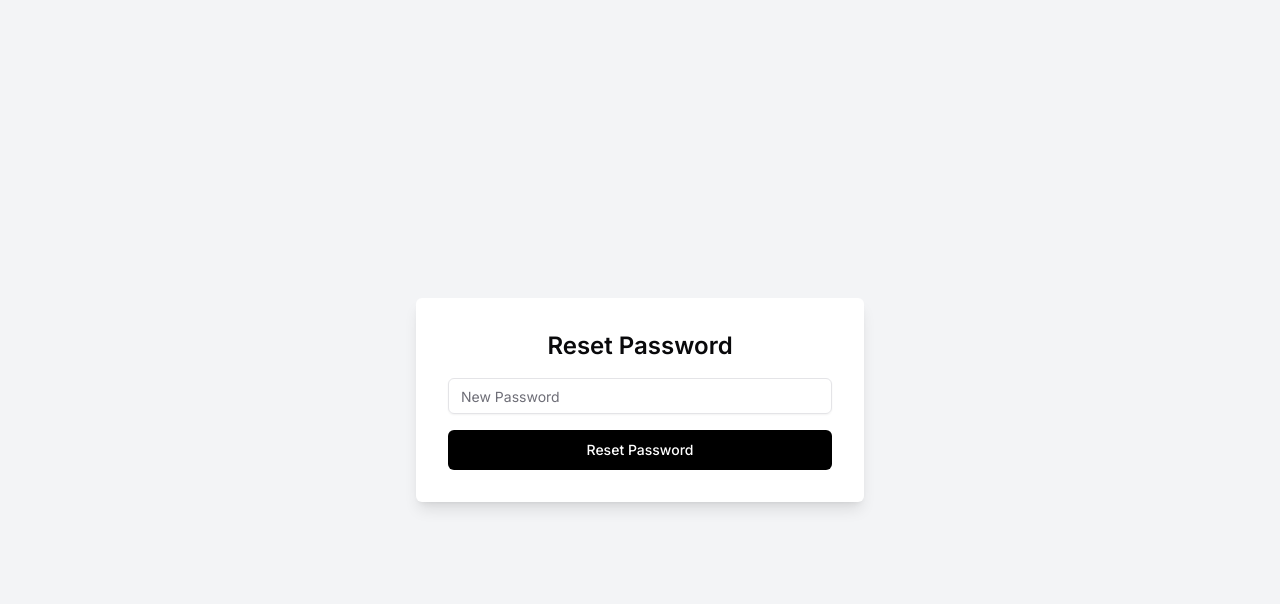
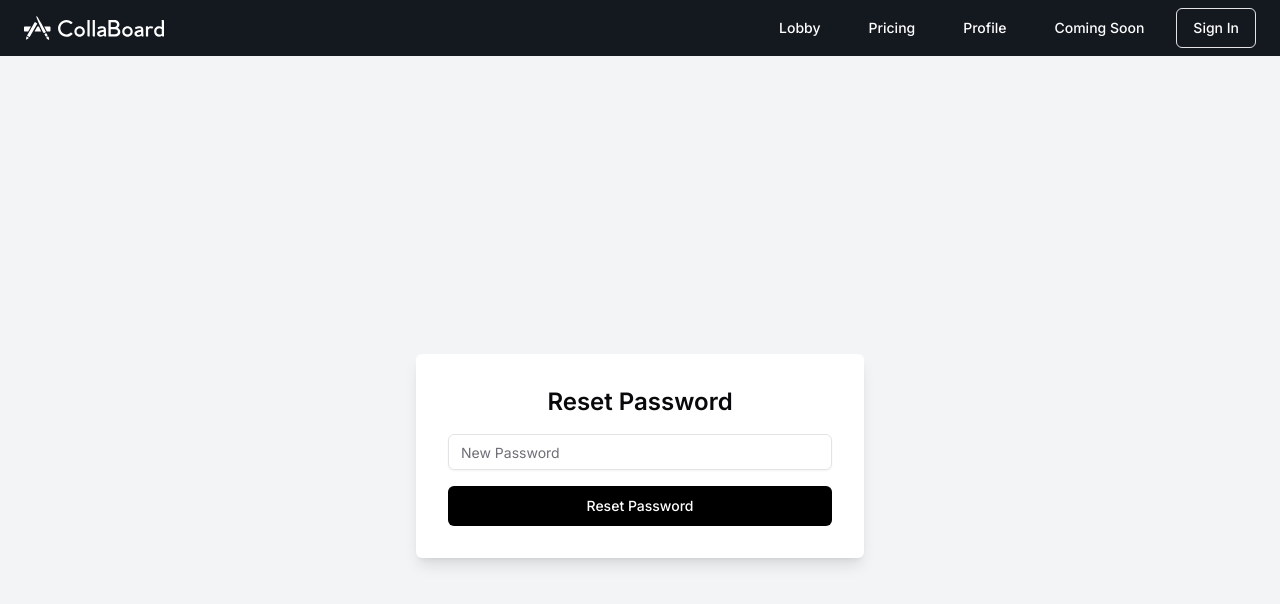
Before and after one commit to AssaadHalabi/Collaborative-Whiteboard, a Next.js app in the folder Frontend/: page /authentication/reset-password in a window 1280 px wide. Shown: the top 604 px of the page. Built offline with nearby package versions, Linux system fonts and the light colour scheme; no server answers.

Commit message:
feat: frontend add NavbarOuter to ResetPassword component

```diff
--- a/Frontend/app/authentication/reset-password/ResetPassword.tsx
+++ b/Frontend/app/authentication/reset-password/ResetPassword.tsx
@@ -7,6 +7,7 @@ import { Input } from '@/components/authentication/input';
 import { Button } from '@/components/ui/button';
 import api from '@/lib/axios';
 import { Icons } from '@/components/ui/icons';
+import NavbarOuter from '@/components/NavbarOuter';
 
 const ResetPassword = () => {
   const [isLoading, setIsLoading] = useState<boolean>(false);
@@ -37,6 +38,8 @@ const ResetPassword = () => {
   };
 
   return (
+    <>
+     <NavbarOuter />
     <div className="flex flex-col items-center justify-center min-h-screen p-4 bg-gray-100">
       <div className="w-full max-w-md p-8 bg-white shadow-lg rounded-md">
         <h2 className="text-2xl font-semibold text-center">Reset Password</h2>
@@ -64,6 +67,8 @@ const ResetPassword = () => {
         </form>
       </div>
     </div>
+    </>
+
   );
 };
 
```
